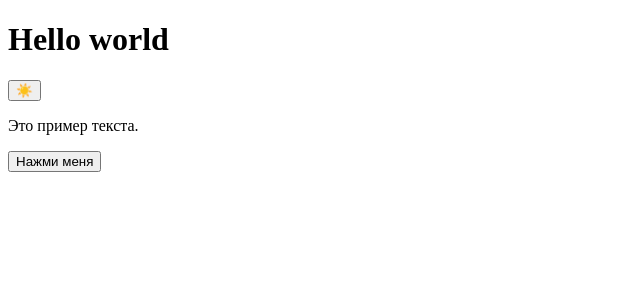
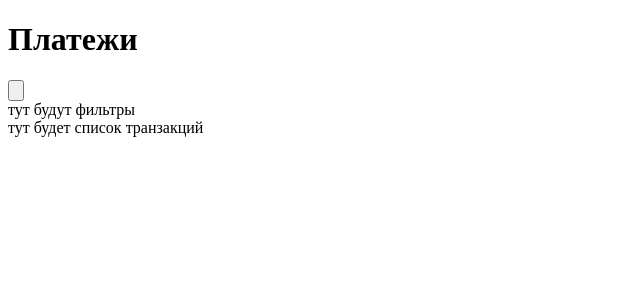
Before and after one commit to zetlock17/farpost_test_hard_2025, a React (Create React App) app: page / in a window 1280 px wide. Shown: the top 300 px of the page, without its empty margins (0-640 px from the left). Built offline with nearby package versions, Linux system fonts and the light colour scheme.

Commit message:
add base struct of page

```diff
--- a/src/App.jsx
+++ b/src/App.jsx
@@ -1,16 +1,17 @@
 import React from 'react';
-import ThemeToggle from './components/ThemeToggle';
 import './styles/custom.css';
+import Header from './components/Header';
+import Transactions from './components/Transactions';
 
 const App = () => {
   return (
-    <div className="flex flex-col min-h-screen">
-      <main className="flex-grow p-4 dark:bg-gray-800 dark:text-white">
-        <h1>Hello world</h1>
-        <ThemeToggle />
-        <p className="text-body">Это пример текста.</p>
-        <button className="btn-primary">Нажми меня</button>
-      </main>
+    <div className="flex-grow px-2 dark:bg-gray-800 dark:text-white">
+      <div className='min-h-screen mx-auto w-full md:w-3/5 lg:w-1/2 xl:w-2/5 px-4'>
+        <Header />
+        <main className='py-2'>
+          <Transactions />
+        </main>
+      </div>
     </div>
   );
 };
--- /dev/null
+++ b/src/components/Filters.jsx
@@ -0,0 +1,9 @@
+function Filters() {
+    return (
+        <div>
+            тут будут фильтры
+        </div>
+    );
+}
+
+export default Filters;
--- /dev/null
+++ b/src/components/Header.jsx
@@ -0,0 +1,12 @@
+import Settings from './Settings';
+
+function Header() {
+    return (
+        <header className='sticky top-0 z-10 py-1 flex flex-row gap-2 items-end bg-white dark:bg-gray-800'>
+            <h1 className='text-2xl'>Платежи</h1>
+            <Settings />
+        </header>
+    );
+}
+
+export default Header;
--- /dev/null
+++ b/src/components/Settings.jsx
@@ -0,0 +1,104 @@
+import React, { useState, useRef, useEffect } from 'react';
+import ThemeToggle from './ThemeToggle';
+
+const Settings = () => {
+  const [isOpen, setIsOpen] = useState(false);
+  const dropdownRef = useRef(null);
+  const [isMobile, setIsMobile] = useState(window.innerWidth < 768);
+
+  const toggleDropdown = () => {
+    setIsOpen(!isOpen);
+  };
+
+  useEffect(() => {
+    const handleResize = () => {
+      setIsMobile(window.innerWidth < 768);
+    };
+
+    window.addEventListener('resize', handleResize);
+    return () => {
+      window.removeEventListener('resize', handleResize);
+    };
+  }, []);
+
+  useEffect(() => {
+    const handleClickOutside = (event) => {
+      if (dropdownRef.current && !dropdownRef.current.contains(event.target)) {
+        setIsOpen(false);
+      }
+    };
+
+    if (!isMobile) {
+      document.addEventListener('mousedown', handleClickOutside);
+    }
+
+    return () => {
+      document.removeEventListener('mousedown', handleClickOutside);
+    };
+  }, [isMobile]);
+
+  useEffect(() => {
+    if (isMobile && isOpen) {
+      document.body.style.overflow = 'hidden';
+    } else {
+      document.body.style.overflow = '';
+    }
+    return () => {
+      document.body.style.overflow = '';
+    };
+  }, [isMobile, isOpen]);
+
+  const renderContent = () => (
+    <div className="py-1 px-4" role="menu" aria-orientation="vertical">
+      <div className="py-3 text-xl mb-1 text-gray-700 dark:text-gray-200 border-b dark:border-gray-600 flex justify-between items-center">
+        <span className="font-medium">Настройки</span>
+        {isMobile && (
+          <button
+            onClick={toggleDropdown}
+            className="text-gray-500 hover:text-gray-700 dark:text-gray-400 dark:hover:text-gray-200"
+          >
+            <svg className="w-5 h-5" fill="none" stroke="currentColor" viewBox="0 0 24 24" xmlns="http://www.w3.org/2000/svg">
+              <path strokeLinecap="round" strokeLinejoin="round" strokeWidth={2} d="M6 18L18 6M6 6l12 12" />
+            </svg>
+          </button>
+        )}
+      </div>
+
+      <div className='flex flex-row justify-between items-center py-2'>
+        <span>Смена темы:</span>
+        <ThemeToggle />
+      </div>
+    </div>
+  );
+
+  return (
+    <div className="relative" ref={dropdownRef}>
+      <button
+        onClick={toggleDropdown}
+        className="p-2 btn-settings"
+        aria-label="Настройки"
+      >
+        <svg className="w-5 h-5 text-gray-700 dark:text-gray-300" fill="none" stroke="currentColor" viewBox="0 0 24 24" xmlns="http://www.w3.org/2000/svg">
+          <path strokeLinecap="round" strokeLinejoin="round" strokeWidth={2} d="M10.325 4.317c.426-1.756 2.924-1.756 3.35 0a1.724 1.724 0 002.573 1.066c1.543-.94 3.31.826 2.37 2.37a1.724 1.724 0 001.065 2.572c1.756.426 1.756 2.924 0 3.35a1.724 1.724 0 00-1.066 2.573c.94 1.543-.826 3.31-2.37 2.37a1.724 1.724 0 00-2.572 1.065c-.426 1.756-2.924 1.756-3.35 0a1.724 1.724 0 00-2.573-1.066c-1.543.94-3.31-.826-2.37-2.37a1.724 1.724 0 00-1.065-2.572c-1.756-.426-1.756-2.924 0-3.35a1.724 1.724 0 001.066-2.573c-.94-1.543.826-3.31 2.37-2.37.996.608 2.296.07 2.572-1.065z" />
+          <path strokeLinecap="round" strokeLinejoin="round" strokeWidth={2} d="M15 12a3 3 0 11-6 0 3 3 0 016 0z" />
+        </svg>
+      </button>
+
+      {isOpen && !isMobile && (
+        <div className="absolute left-0 mt-2 w-56 text-sm rounded-md shadow-lg bg-white dark:bg-gray-700 ring-1 ring-black ring-opacity-5 z-10">
+          {renderContent()}
+        </div>
+      )}
+
+      {isOpen && isMobile && (
+        <div className="fixed inset-0 bg-opacity-75 z-50 flex justify-center items-start">
+          <div className="text-xl bg-white dark:bg-gray-800 w-full max-w-lg mx-auto mt-0 rounded-none md:mt-16 md:rounded-lg overflow-auto">
+            {renderContent()}
+          </div>
+        </div>
+      )}
+    </div>
+  );
+};
+
+export default Settings;
--- a/src/components/ThemeToggle.jsx
+++ b/src/components/ThemeToggle.jsx
@@ -7,9 +7,9 @@ const ThemeToggle = () => {
   return (
     <button
       onClick={toggleTheme}
-      className="p-2 bg-gray-200 dark:bg-gray-700 rounded-lg"
+      className="p-2 btn-settings"
     >
-      {isDarkMode ? '🌙' : '☀️'}
+      {isDarkMode ? '🌕' : '☀️'}
     </button>
   );
 };
--- /dev/null
+++ b/src/components/Transactions.jsx
@@ -0,0 +1,13 @@
+import Filters from "./Filters";
+import TransactionsList from "./TransactionsList";
+
+function Transactions() {
+    return (
+        <div>
+            <Filters />
+            <TransactionsList />
+        </div>
+    );
+}
+
+export default Transactions;
--- /dev/null
+++ b/src/components/TransactionsList.jsx
@@ -0,0 +1,9 @@
+function TransactionsList() {
+    return (
+        <div>
+            тут будет список транзакций
+        </div>
+    );
+}
+
+export default TransactionsList;
--- a/src/styles/custom.css
+++ b/src/styles/custom.css
@@ -3,11 +3,7 @@
 @tailwind utilities;
 
 @layer components {
-  .btn-primary {
-    @apply bg-blue-500 text-white font-bold py-2 px-4 rounded hover:bg-blue-700;
-  }
-
-  .text-body {
-    @apply text-gray-700 dark:text-gray-300;
+  .btn-settings {
+    @apply bg-gray-200 dark:bg-gray-700 rounded-lg hover:bg-gray-300 dark:hover:bg-gray-600 border border-gray-300 dark:border-gray-600 focus:outline-none focus:ring-2 focus:ring-gray-500 focus:border-transparent
   }
 }
```
